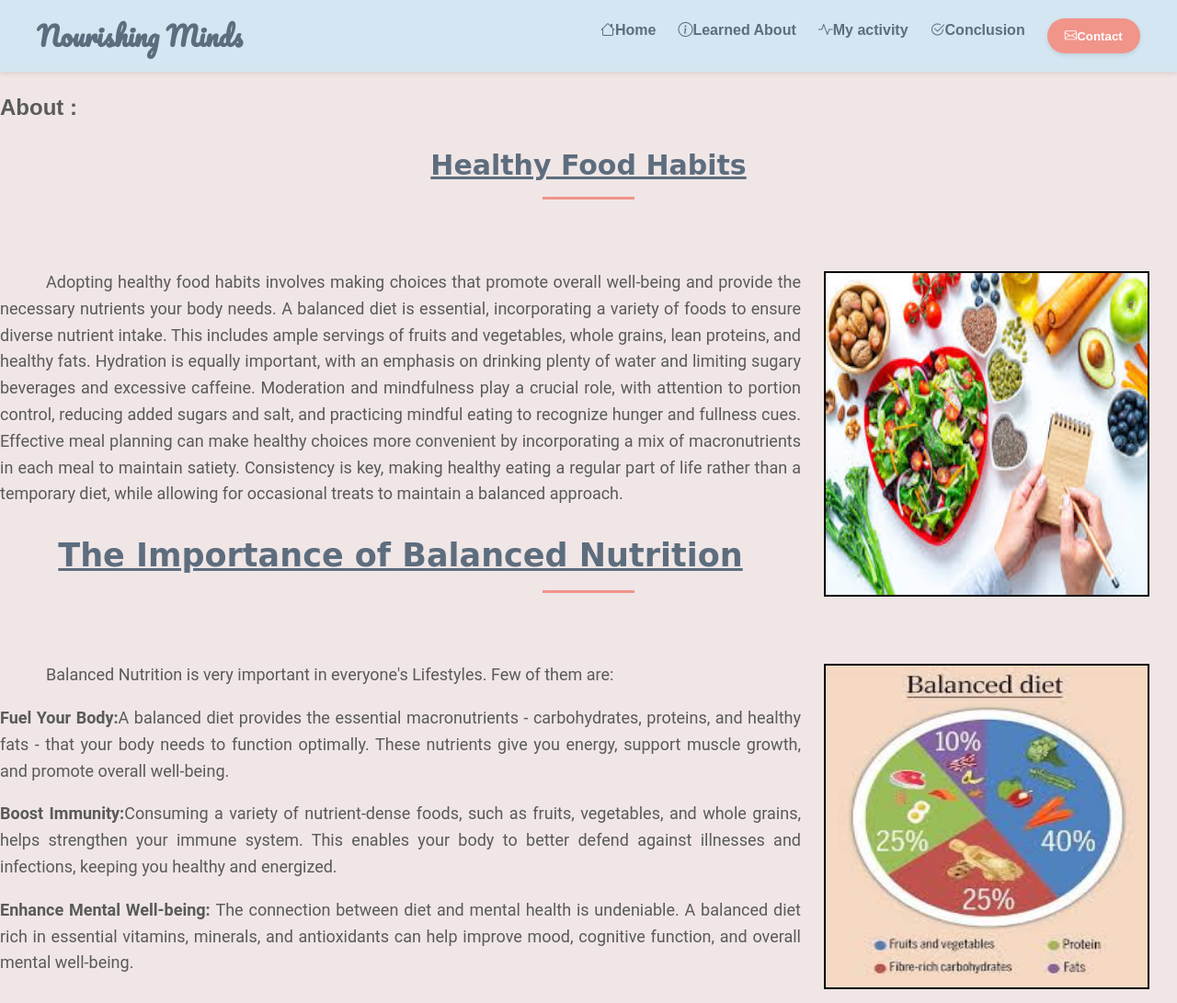
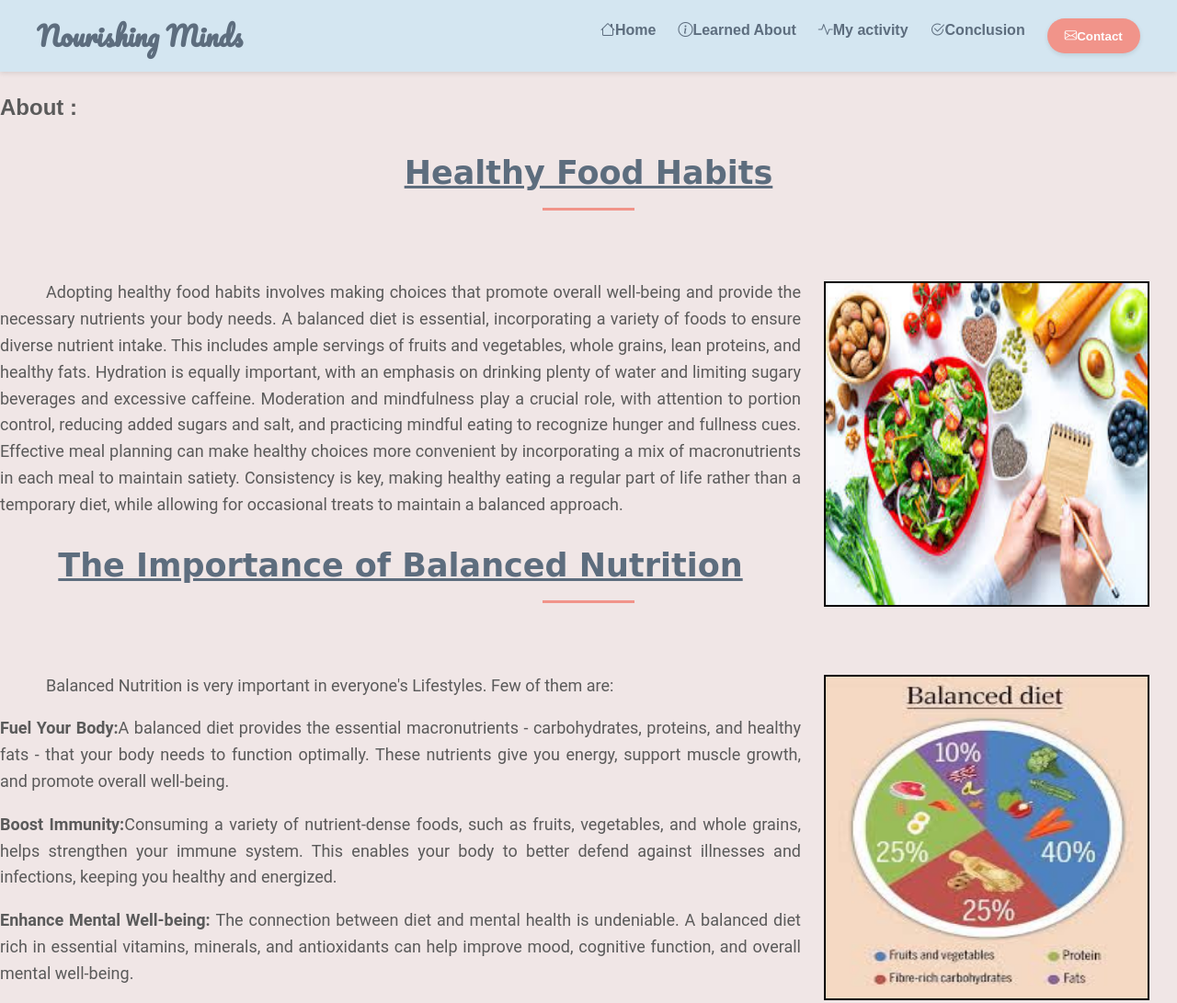
Before and after one commit to Sreeja1509/Nourishminds.github.io, a plain HTML site: page about.html in a window 1280 px wide. Shown: the top 1091 px of the page at 92% size. Drawn offline with nearby package versions, Linux system fonts and the light colour scheme.

Commit message:
Update about.html

```diff
--- a/about.html
+++ b/about.html
@@ -25,7 +25,7 @@
     <!-----------------------content---------------------------->
     <h2>About :</h2>
     <!---------------------------Healthy Food Habits------------------------------->
-    <h1 style="text-align: center; font-weight: bold;font-size: 30px; font-family: cursive; text-decoration: underline;">
+    <h1 style="text-align: center; font-weight: bold;font-size: 35px; font-family: cursive; text-decoration: underline;">
         Healthy Food Habits</h1><br>
 
     <img src="images.jpg" alt="" style="float: right; border: 2px solid black; margin-top: 20px; margin-left:25px;margin-right: 30px; width: 350px; height:350px;">
```
